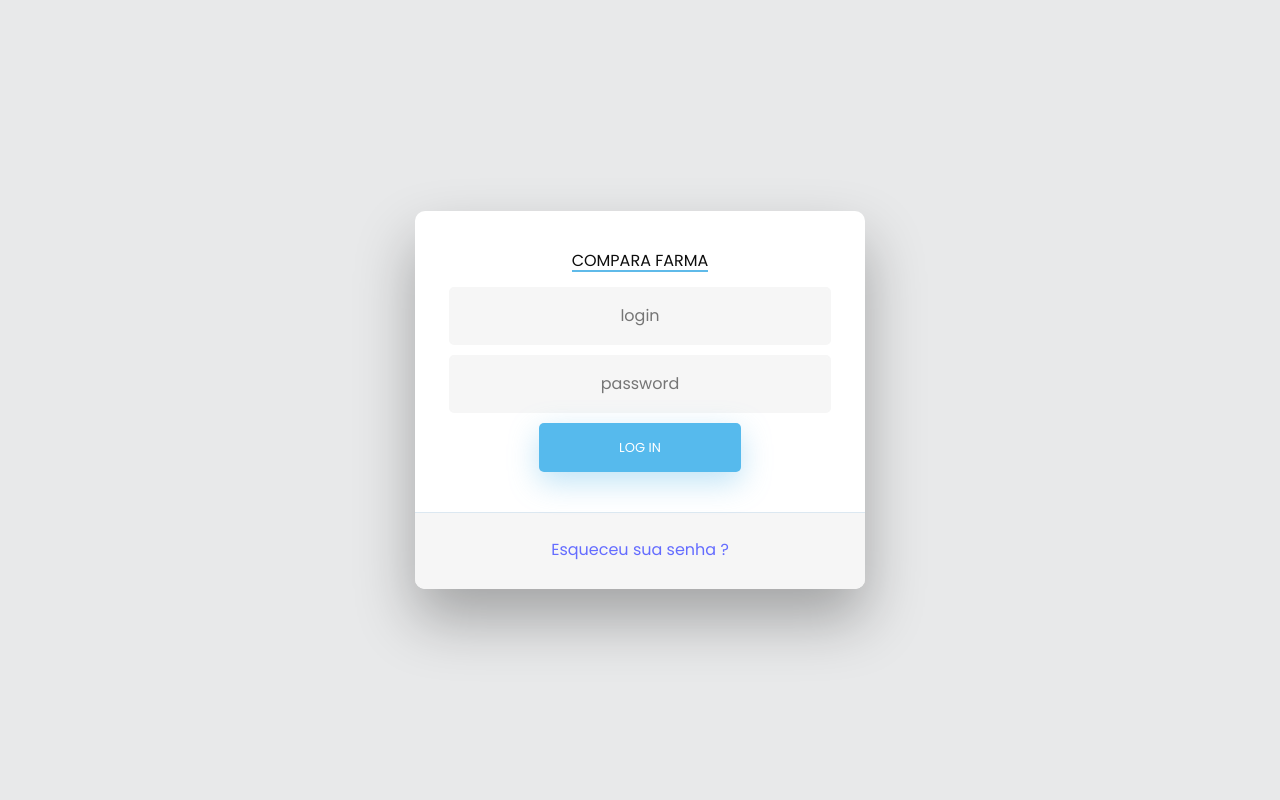
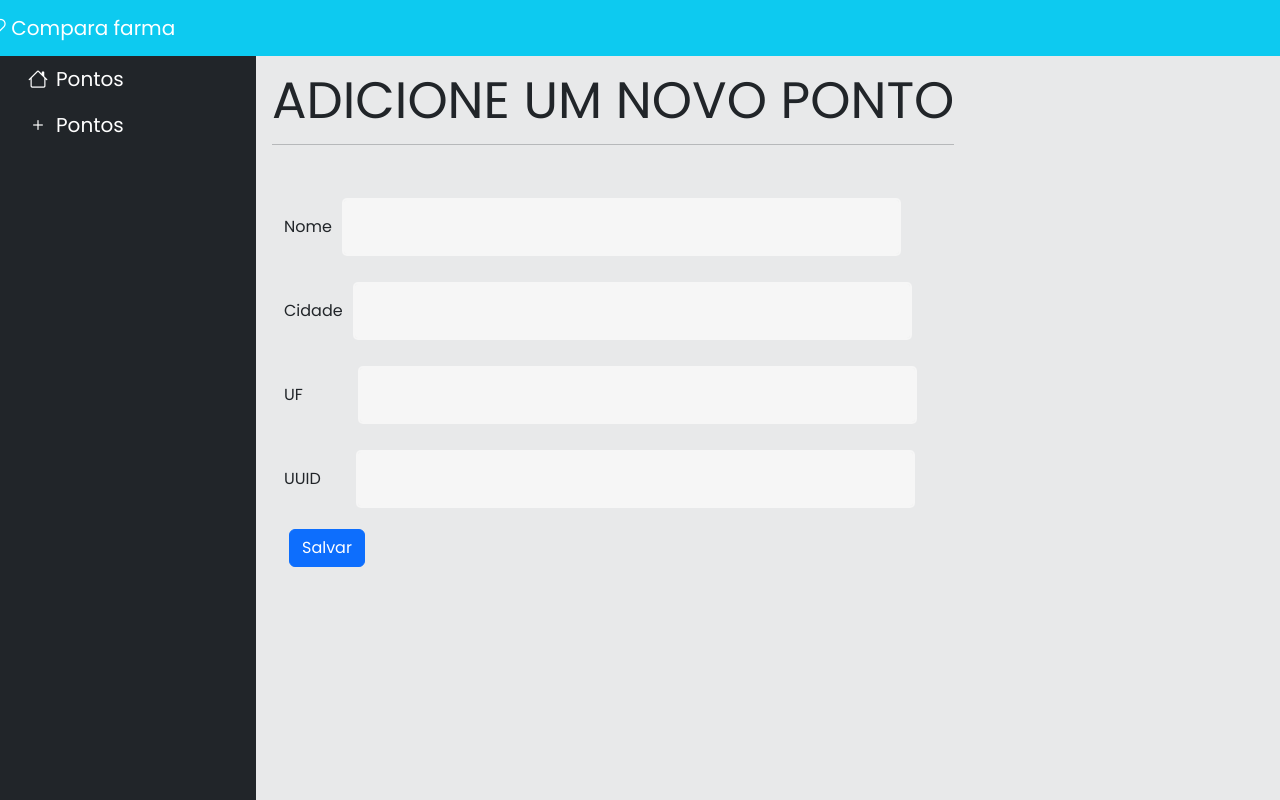
Before and after one commit to felipeAguiarCode/React-compara-farma, a React (Vite) app: page /newpoint in a window 1280 px wide. Before the commit this address led to /. Built offline with nearby package versions, Linux system fonts and the light colour scheme.

Commit message:
add estrutura do formulario de add novo ponto

```diff
--- a/src/App.tsx
+++ b/src/App.tsx
@@ -1,6 +1,7 @@
-import './App.css'
-import { ProductPage, LoginPage } from './pages'
-import { BrowserRouter as Router, Route, Routes, Navigate } from 'react-router-dom';
+import './App.css';
+import { BrowserRouter as Router } from 'react-router-dom';
+import { AppRoutes } from './routes';
+
 
 
 function App() {
@@ -8,22 +9,7 @@
   return (
     <Router>
       <div className='App'>
-        <Routes>
-          <Route
-            path="/"
-            element={<LoginPage />}
-          />
-
-          <Route
-            path="/products"
-            element={<ProductPage />}
-          />
-
-          <Route
-            path="*"
-            element={<Navigate to="/" replace />}
-          />
-        </Routes>
+        <AppRoutes />
       </div>
     </Router>
   )
--- a/src/components/SideMenu/SideMenu.tsx
+++ b/src/components/SideMenu/SideMenu.tsx
@@ -1,6 +1,7 @@
 import './SideMenu.css'
 import 'bootstrap/dist/css/bootstrap.min.css'
 import 'bootstrap-icons/font/bootstrap-icons.css'
+import { Link } from 'react-router-dom';
 
 
 function SideMenu() {
@@ -16,7 +17,11 @@
                 href="#"
               >
                 <i className='bi bi-house'></i>
-                <span className='ms-2'>Pontos</span>
+                <Link
+                  to="/products"
+                  className='ms-2 text-white'>
+                  Pontos
+                </Link>
               </a>
             </li>
 
@@ -27,7 +32,11 @@
                 href="#"
               >
                 <i className='bi bi-plus'></i>
-                <span className='ms-2'>Novo Ponto</span>
+                <Link
+                  to="/newpoint"
+                  className='ms-2 text-white'>
+                  Pontos
+                </Link>
               </a>
             </li>
 
--- /dev/null
+++ b/src/pages/NewPoint/NewPoint.tsx
@@ -0,0 +1,153 @@
+import 'bootstrap/dist/css/bootstrap.min.css'
+import './NewPoint.css'
+import { useState } from 'react'
+
+import {
+  SideMenu,
+  MainHeader
+} from '../../components';
+
+interface FormData {
+  id_user: number;
+  id: number;
+  uf: string;
+  name: string;
+  uuid: string;
+  city: string;
+}
+
+
+function NewPointPage() {
+  const [formData, setFormData] = useState<FormData>({
+    id_user: 22,
+    id: 6,
+    uf: '',
+    name: '',
+    uuid: '',
+    city: '',
+  });
+
+  const handleChange = (e: React.ChangeEvent<HTMLInputElement>) => {
+    const { name, value } = e.target;
+    setFormData((prevData) => ({
+      ...prevData,
+      [name]: value,
+    }));
+  };
+
+  const handleSubmit = (e: React.FormEvent<HTMLFormElement>) => {
+    e.preventDefault()
+
+    alert('oi')
+
+    console.log(formData)
+  }
+
+
+  return (
+    <>
+      <div>
+
+        <div id="main-header">
+          <MainHeader />
+        </div>
+
+        <div id="content-area">
+
+          <div id="menu-area">
+            <SideMenu />
+          </div>
+
+          <div id="content-right-area">
+            <div>
+              <h1>
+                ADICIONE UM NOVO PONTO
+              </h1>
+              <hr></hr>
+            </div>
+            <div id="table-area">
+
+              <div className="container">
+                <form onSubmit={handleSubmit}>
+                  <div className="mb-3">
+                    <label htmlFor="name" className="form-label" style={{ paddingRight: '5px' }}>
+                      Nome
+                    </label>
+                    <input
+                      type="text"
+                      className="form-control"
+                      id="name"
+                      name="name"
+                      style={{ textAlign: 'left' }}
+                      value={formData.name}
+                      onChange={handleChange}
+                      required
+                    />
+                  </div>
+                  <div className="mb-3">
+                    <label htmlFor="city" className="form-label" style={{ paddingRight: '5px' }}>
+                      Cidade
+                    </label>
+                    <input
+                      type="text"
+                      className="form-control"
+                      id="city"
+                      name="city"
+                      style={{ textAlign: 'left' }}
+                      value={formData.city}
+                      onChange={handleChange}
+                      required
+                    />
+                  </div>
+                  <div className="mb-3">
+                    <label htmlFor="uf" className="form-label" style={{ paddingRight: '50px' }}>
+                      UF
+                    </label>
+                    <input
+                      type="text"
+                      className="form-control"
+                      id="uf"
+                      name="uf"
+                      style={{ textAlign: 'left' }}
+                      value={formData.uf}
+                      onChange={handleChange}
+                      required
+                    />
+                  </div>
+                  <div className="mb-3">
+                    <label htmlFor="uuid" className="form-label" style={{ paddingRight: '30px' }}>
+                      UUID
+                    </label>
+                    <input
+                      type="text"
+                      className="form-control"
+                      id="uuid"
+                      name="uuid"
+                      style={{ textAlign: 'left' }}
+                      value={formData.uuid}
+                      onChange={handleChange}
+                      required
+                    />
+                  </div>
+                  <input type="hidden" name="id_user" value={formData.id_user} />
+                  <input type="hidden" name="id" value={formData.id} />
+                  <button type="submit" className="btn btn-primary" style={{ marginLeft: '5px' }}>
+                    Salvar
+                  </button>
+                </form>
+              </div>
+
+
+
+            </div>
+          </div>
+
+
+        </div>
+      </div>
+
+    </>
+  )
+}
+
+export default NewPointPage
--- a/src/pages/Product/Product-page.tsx
+++ b/src/pages/Product/Product-page.tsx
@@ -44,6 +44,7 @@
               <h1>
                 PONTOS DE NEGÓCIO
               </h1>
+              <hr></hr>
             </div>
             <div id="table-area">
               <UnitTable />
--- a/src/pages/index.tsx
+++ b/src/pages/index.tsx
@@ -1,8 +1,9 @@
 import LoginPage from './Login/Login-page'
-
 import ProductPage from './Product/Product-page'
+import NewPointPage from './NewPoint/NewPoint'
 
 export {
   LoginPage,
-  ProductPage
+  ProductPage,
+  NewPointPage
 }
--- /dev/null
+++ b/src/routes/index.tsx
@@ -0,0 +1,32 @@
+import {
+  ProductPage,
+  LoginPage,
+  NewPointPage
+} from '../pages'
+import { Route, Routes, Navigate } from 'react-router-dom'
+
+export function AppRoutes() {
+  return (
+    <Routes>
+      <Route
+        path="/"
+        element={<LoginPage />}
+      />
+
+      <Route
+        path="/products"
+        element={<ProductPage />}
+      />
+
+      <Route
+        path="/newpoint"
+        element={<NewPointPage />}
+      />
+
+      <Route
+        path="*"
+        element={<Navigate to="/" replace />}
+      />
+    </Routes>
+  );
+}
```
Also changed, not shown: src/pages/NewPoint/NewPoint.css (added).
